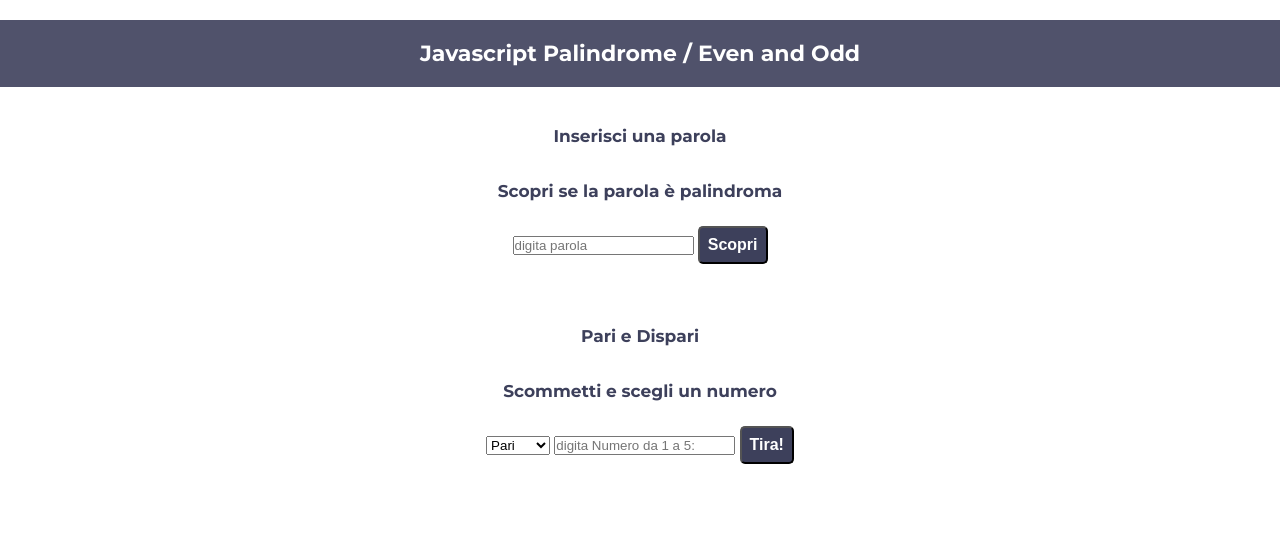
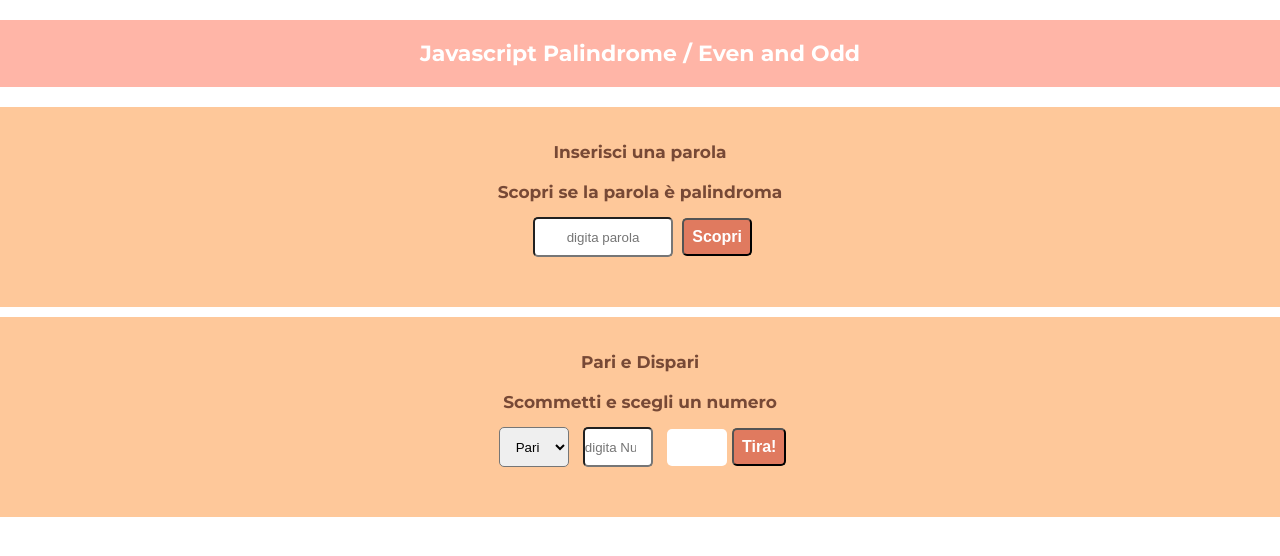
Before and after one commit to flavioalessandri/js-paliedispari, a plain HTML site: page index.html in a window 1280 px wide. Drawn offline with Linux system fonts and the light colour scheme.

Commit message:
Js - EvenOdd change Css and remove Css replica

```diff
--- a/css/style.css
+++ b/css/style.css
@@ -10,7 +10,7 @@ body{
 }
 
 h1{
-  background-color: rgba(61,64,91,.9);
+  background-color: #ffb5a7;
   text-align: center;
   color:white;
   font-size: 22px;
@@ -23,14 +23,14 @@ h1{
 
 
 h2,h3{
+
   text-align: center;
-  color:rgb(61,64,91);
+  color:#774936;
   font-size: 17px;
   width: 100%;
   text-align: center;
   padding-top:10px;
-  padding-bottom:10px;
-  margin-bottom:15px;
+  margin-bottom:10px;
 }
 
 h2#risultato{
@@ -45,6 +45,8 @@ p{
 }
 
 .container{
+  margin-bottom: 10px;
+  background-color: #fec89a;
   display: flex;
   flex-direction: column;
   justify-content: center;
@@ -56,7 +58,7 @@ p{
 button{
   font-weight: bold;
   font-size: 16px;
-  background-color: rgb(61,64,91);
+  background-color: #e07a5f;
   padding:8px 8px;
   border-radius: 5px;
   color:white;
@@ -65,7 +67,7 @@ button{
 
 button:hover{
   font-size: 16px;
-  background-color: #2a9d8f;
+  background-color: #f2cc8f;
   padding:8px 9px;;
   border-radius: 5px;
   color:white;
@@ -76,3 +78,28 @@ img{
   height:auto;
   margin: 5px;
 }
+
+.container:first-of-type input,.container:first-of-type select{
+  text-align: center;
+  width:140px;
+  height:40px;
+  margin: 5px;
+  border-radius: 5px;
+}
+
+.container:last-of-type input,.container:last-of-type select{
+  text-align: center;
+  width:70px;
+  height:40px;
+  margin: 5px;
+  border-radius: 5px;
+}
+
+span{
+  font-size: 12px;
+  background-color: white;
+  text-align: center;
+  padding:11px 30px;
+  margin: 5px;
+  border-radius: 5px;
+}
--- a/index.html
+++ b/index.html
@@ -36,10 +36,11 @@
 
       <div class="button">
         <select id="bet"  class="" name="Pari">
-          <option  value="Pari">Pari</option>
-          <option  value="Dispari">Dispari</option>
+          <option  value="PARI">Pari</option>
+          <option  value="DISPARI">Dispari</option>
         </select>
-        <input id="num" type="number" name="" placeholder="digita Numero da 1 a 5:" value="">
+        <input id="num" type="number" name="" placeholder="digita Num da 1-5:" value="">
+        <span id="numCpu"></span>
         <button id="btnEvenOdd" type="button" name="button"> Tira! </button>
         <h3 id="evenOdd"></h3>
       </div>
--- a/js/script.js
+++ b/js/script.js
@@ -44,17 +44,18 @@ console.log(parseInt(numUser));
 console.log(numCpu);
 
 if(numUser <6 && numUser >0){
-  if(bet == "Pari" && sumIsEven(numUser,numCpu) == true){
+  if(bet == "PARI" && sumIsEven(numUser,numCpu) == false){
     document.getElementById("evenOdd").innerHTML="HAI VINTO! La somma è: " + bet;
     console.log(sumIsEven(numUser,numCpu));
 
-  }else if (bet == "Dispari" && sumIsEven(numUser,numCpu) == false){
+  }else if (bet == "DISPARI" && sumIsEven(numUser,numCpu) == true){
       document.getElementById("evenOdd").innerHTML="HAI VINTO! La somma è: " + bet;
       console.log(sumIsEven(numUser,numCpu));
     }else{
       document.getElementById("evenOdd").innerHTML="Purtroppo hai perso!";
       console.log(sumIsEven(numUser,numCpu));
   }
+    document.getElementById("numCpu").innerHTML= "Num Cpu:" + numCpu;
 
 } else{
   alert("Il numero digitato non è corretto");
--- a/style.css
+++ /dev/null
@@ -1,78 +0,0 @@
-
-*{
-  margin:0;
-  padding:0;
-  box-sizing: border-box;
-}
-
-body{
-  font-family: "Montserrat", sans-serif;
-}
-
-h1{
-  background-color: rgba(61,64,91,.9);
-  text-align: center;
-  color:white;
-  font-size: 22px;
-  width: 100%;
-  text-align: center;
-  padding:20px;
-  margin: 20px 0;
-}
-
-
-
-h2,h3{
-  text-align: center;
-  color:rgb(61,64,91);
-  font-size: 17px;
-  width: 100%;
-  text-align: center;
-  padding-top:10px;
-  padding-bottom:10px;
-  margin-bottom:15px;
-}
-
-h2#risultato{
-  color:red;
-
-}
-
-p{
-  font-size: 16px;
-  color:rgb(61,64,91);
-  font-weight: bold;
-}
-
-.container{
-  display: flex;
-  flex-direction: column;
-  justify-content: center;
-  align-items: center;
-  width:100%;
-  height:200px;
-}
-
-button{
-  font-weight: bold;
-  font-size: 16px;
-  background-color: rgb(61,64,91);
-  padding:8px 8px;
-  border-radius: 5px;
-  color:white;
-  transition: .2s;
-}
-
-button:hover{
-  font-size: 16px;
-  background-color: #2a9d8f;
-  padding:8px 9px;;
-  border-radius: 5px;
-  color:white;
-}
-
-img{
-  width:60px;
-  height:auto;
-  margin: 5px;
-}
```
